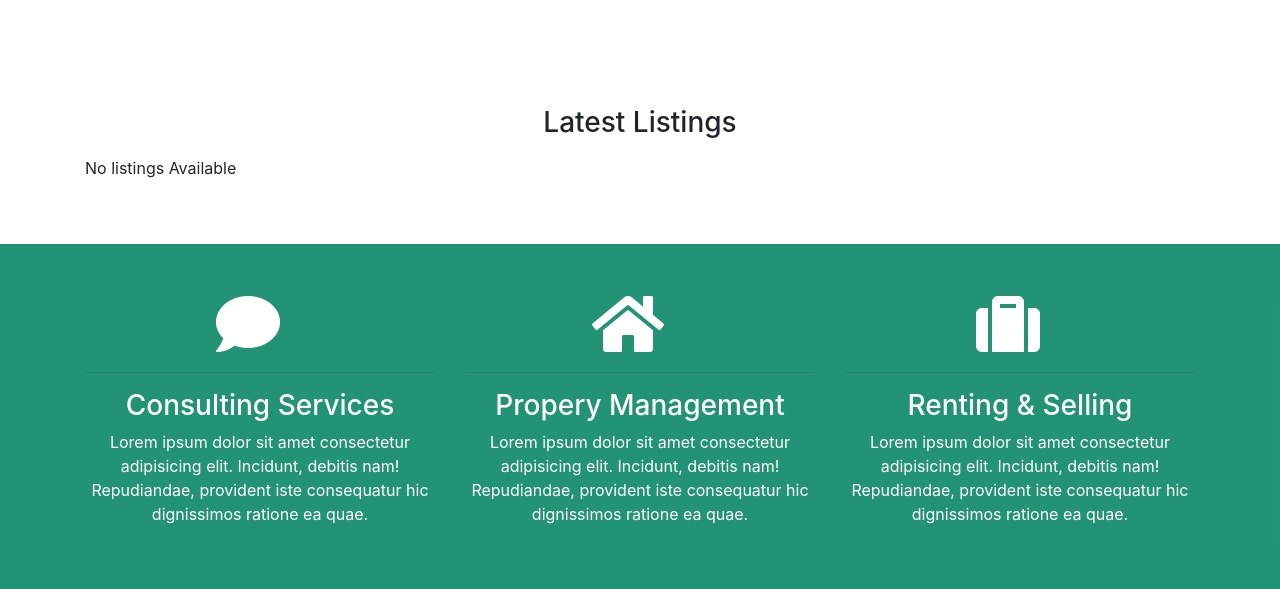
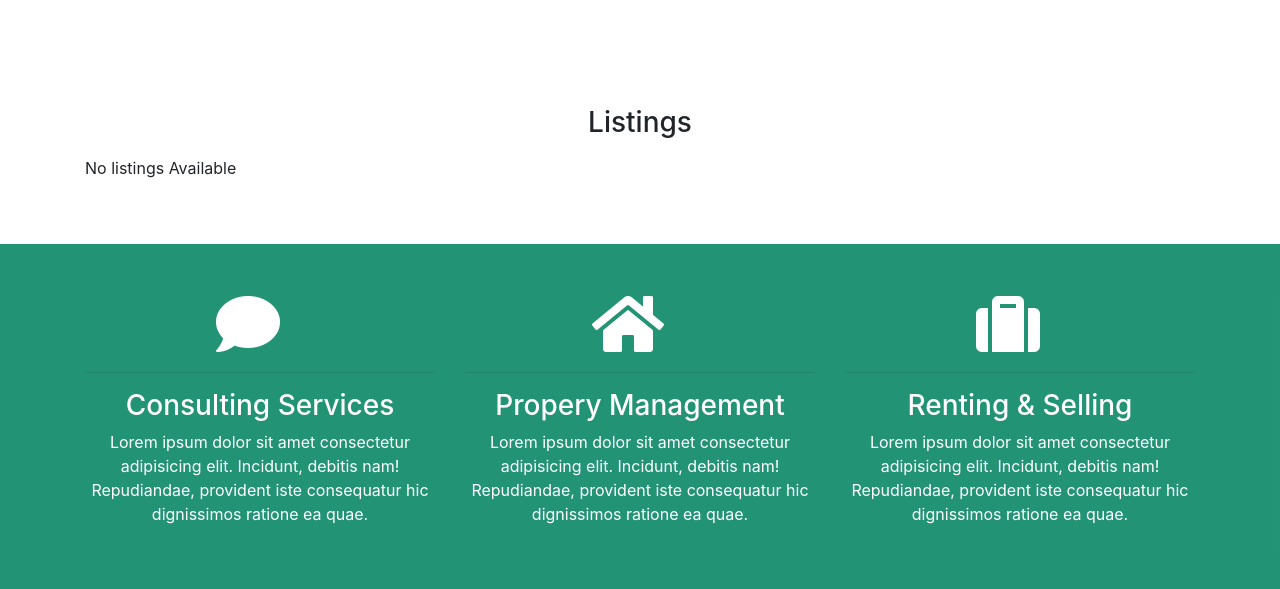
Before and after one commit to blackkeyboard141/Realtor-django, a Django app: page / in a window 1280 px wide. Shown: the part 720-1309 px from the top of the page. Run offline with Django 3.2, Linux system fonts and the light colour scheme; data that the repository does not hold is empty; some libraries are stand-ins or nearby versions.

Commit message:
Update index.html

```diff
--- a/templates/pages/index.html
+++ b/templates/pages/index.html
@@ -71,7 +71,7 @@
   <!-- Listings -->
   <section id="listings" class="py-5">
     <div class="container">
-      <h3 class="text-center mb-3">Latest Listings</h3>
+      <h3 class="text-center mb-3"> Listings</h3>
       <div class="row">
 
         {% if listings  %}
```
